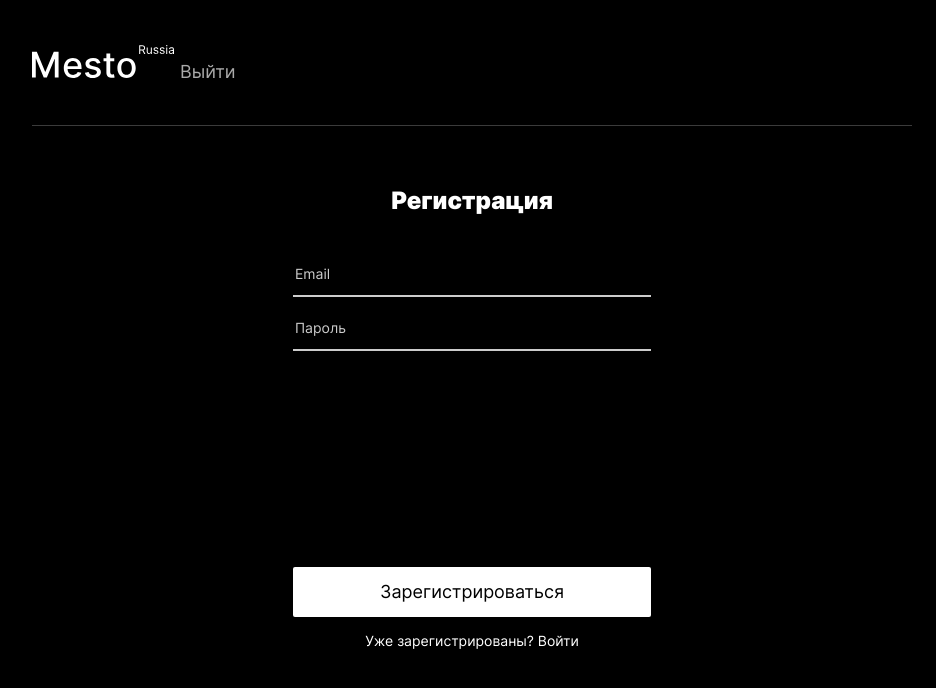
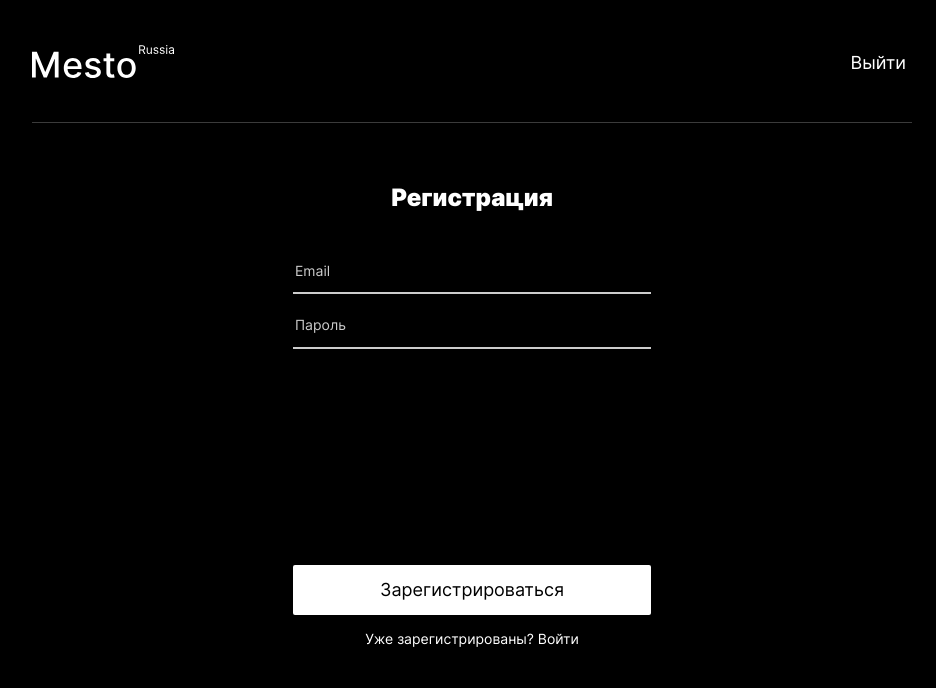
Before and after one commit to Karmyshkov/react-mesto-auth, a React app: page /sign-up in a window 1280 px wide. Shown: the whole page, without its empty margins (168-1104 px from the left). Built offline with nearby package versions, Linux system fonts and the light colour scheme; no server answers.

Commit message:
feat: add style for header

```diff
--- a/src/blocks/header/__btn/header__btn.css
+++ b/src/blocks/header/__btn/header__btn.css
@@ -3,7 +3,12 @@
   background-color: transparent;
   border: none;
   font-size: 18px;
-  color: var(--color-btn-logout);
+  color: var(--color-text);
   font-weight: 400;
   line-height: 22px;
+  transition: opacity 0.3s;
 }
+
+.header__btn:hover {
+  opacity: 0.6;
+}
--- a/src/blocks/header/header.css
+++ b/src/blocks/header/header.css
@@ -1,6 +1,9 @@
 .header {
   padding-bottom: 41px;
   border-bottom: 1px solid var(--color-line);
+  display: flex;
+  align-items: center;
+  justify-content: space-between;
 }
 
 @media screen and (max-width: 760px) {
--- a/src/blocks/login/__btn/login__btn.css
+++ b/src/blocks/login/__btn/login__btn.css
@@ -12,5 +12,5 @@
 }
 
 .login__btn:hover {
-  opacity: 0.85;
+  opacity: 0.6;
 }
--- a/src/variables/variables.css
+++ b/src/variables/variables.css
@@ -15,5 +15,4 @@
   --color-placeholder: #c4c4c4;
   --color-error: #ff0000;
   --color-disabled: #c5c5c5;
-  --color-btn-logout: #a9a9a9;
 }
```
